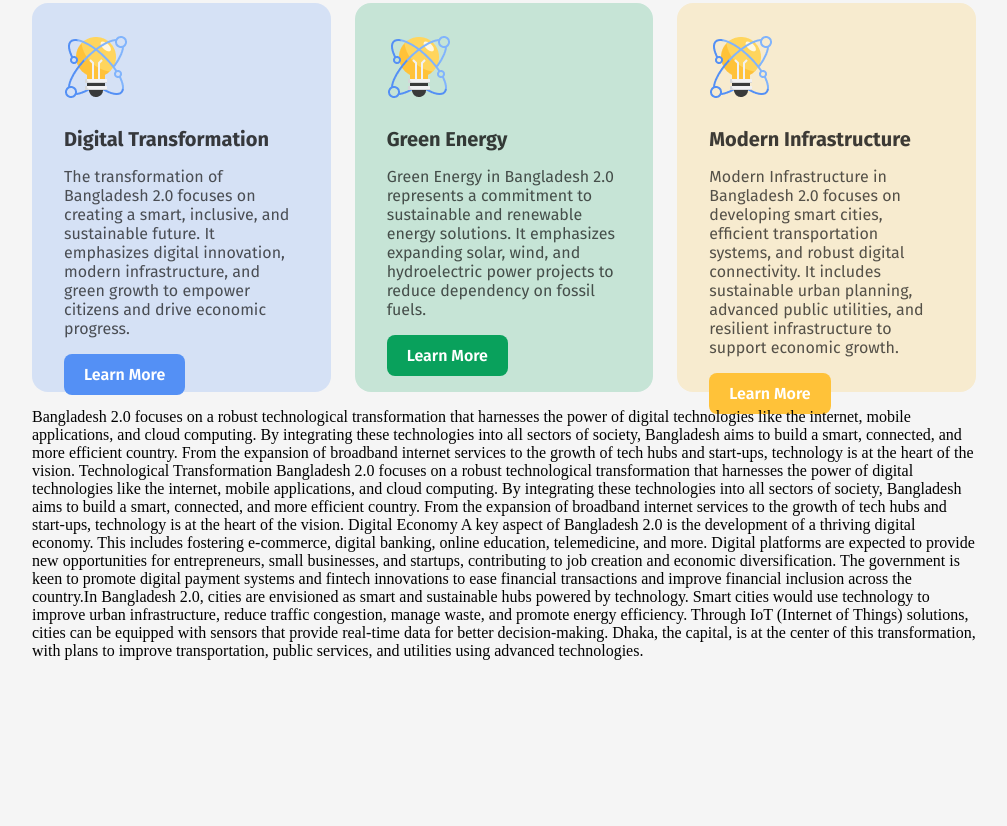
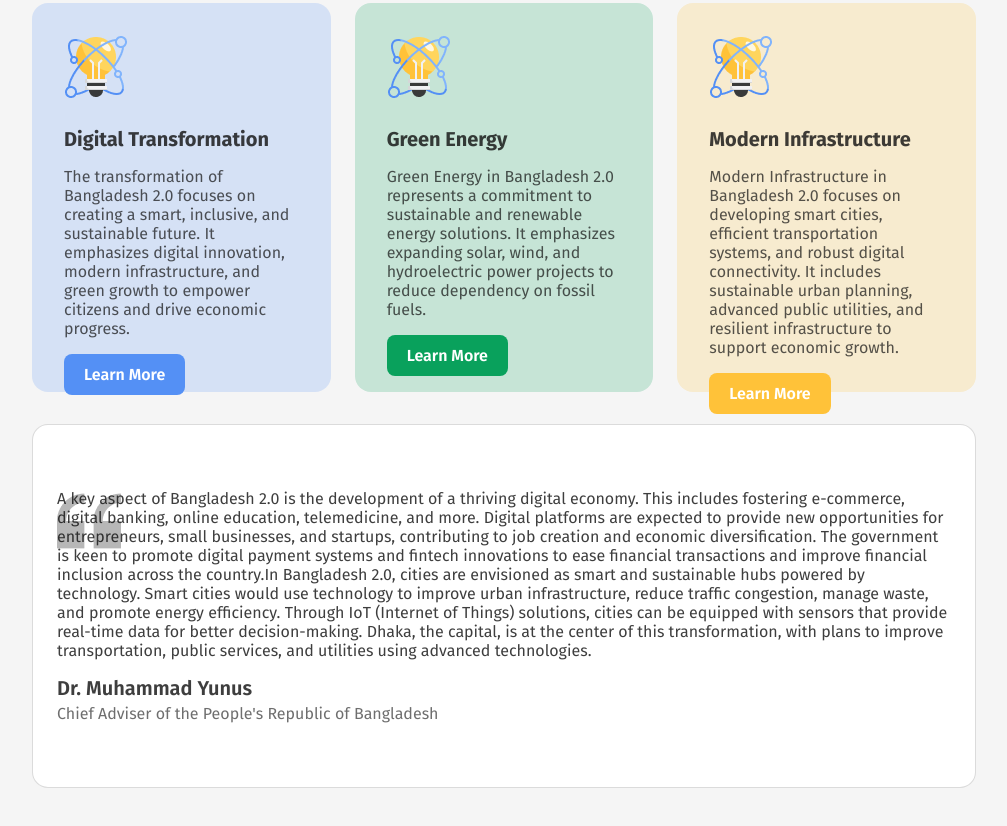
Before and after one commit to tanvir-hasan-code/Assignment-1, a plain HTML site: page index.html in a window 1280 px wide. Shown: the part 1432-2258 px from the top of the page, without its empty margins (136-1143 px from the left). Before the commit the page ends 2172 px from the top, so only its background shows below. Drawn offline with Linux system fonts and the light colour scheme.

Commit message:
future Discription

```diff
--- a/index.html
+++ b/index.html
@@ -89,12 +89,10 @@
                         </div>
                     </div>
                 <div class="future-about">
-                    <p>Bangladesh 2.0 focuses on a robust technological transformation that harnesses the power of digital technologies like the internet, mobile applications, and cloud computing. By integrating these technologies into all sectors of society, Bangladesh aims to build a smart, connected, and more efficient country. From the expansion of broadband internet services to the growth of tech hubs and start-ups, technology is at the heart of the vision.
-                        <span class="discription">Technological Transformation</span>
-                        Bangladesh 2.0 focuses on a robust technological transformation that harnesses the power of digital technologies like the internet, mobile applications, and cloud computing. By integrating these technologies into all sectors of society, Bangladesh aims to build a smart, connected, and more efficient country. From the expansion of broadband internet services to the growth of tech hubs and start-ups, technology is at the heart of the vision.
-
-                        <span class="discription">Digital Economy</span>
+                    <p class="about-description fira-sans-regular">
                         A key aspect of Bangladesh 2.0 is the development of a thriving digital economy. This includes fostering e-commerce, digital banking, online education, telemedicine, and more. Digital platforms are expected to provide new opportunities for entrepreneurs, small businesses, and startups, contributing to job creation and economic diversification. The government is keen to promote digital payment systems and fintech innovations to ease financial transactions and improve financial inclusion across the country.In Bangladesh 2.0, cities are envisioned as smart and sustainable hubs powered by technology. Smart cities would use technology to improve urban infrastructure, reduce traffic congestion, manage waste, and promote energy efficiency. Through IoT (Internet of Things) solutions, cities can be equipped with sensors that provide real-time data for better decision-making. Dhaka, the capital, is at the center of this transformation, with plans to improve transportation, public services, and utilities using advanced technologies.</p>
+                    <h3 class="PM-Bangladesh fira-sans-semibold">Dr. Muhammad Yunus</h3>
+                    <p class="PM-title fira-sans-regular">Chief Adviser of the People's Republic of Bangladesh</p>
                 </div>
             </div>
         </section>
--- a/style/style.css
+++ b/style/style.css
@@ -264,3 +264,29 @@ body{
   margin-top: 24px;
   margin-bottom:12px;
 }
+.about-description{
+  font-size: 16px;
+  color: rgba(14, 14, 14, 0.8);
+  background-image: url(/assets/quote-bg.png);
+  background-repeat: no-repeat;
+  background-position: top left;
+}
+.PM-Bangladesh{
+  font-size: 20px;
+  color: rgba(14, 14, 14, 0.8);
+  margin-top: 12px;
+  margin-bottom: 0px;
+}
+.PM-title{
+  font-size: 16px;
+  color: rgba(14, 14, 14, 0.6);
+  margin-top: 4px;
+}
+.future-about{
+  margin-top:32px;
+  background-color: rgba(255, 255, 255, 1);
+  border-radius: 16px;
+  border: 1px solid rgba(14, 14, 14, 0.15);
+  padding: 48px 24px;
+
+}
```
